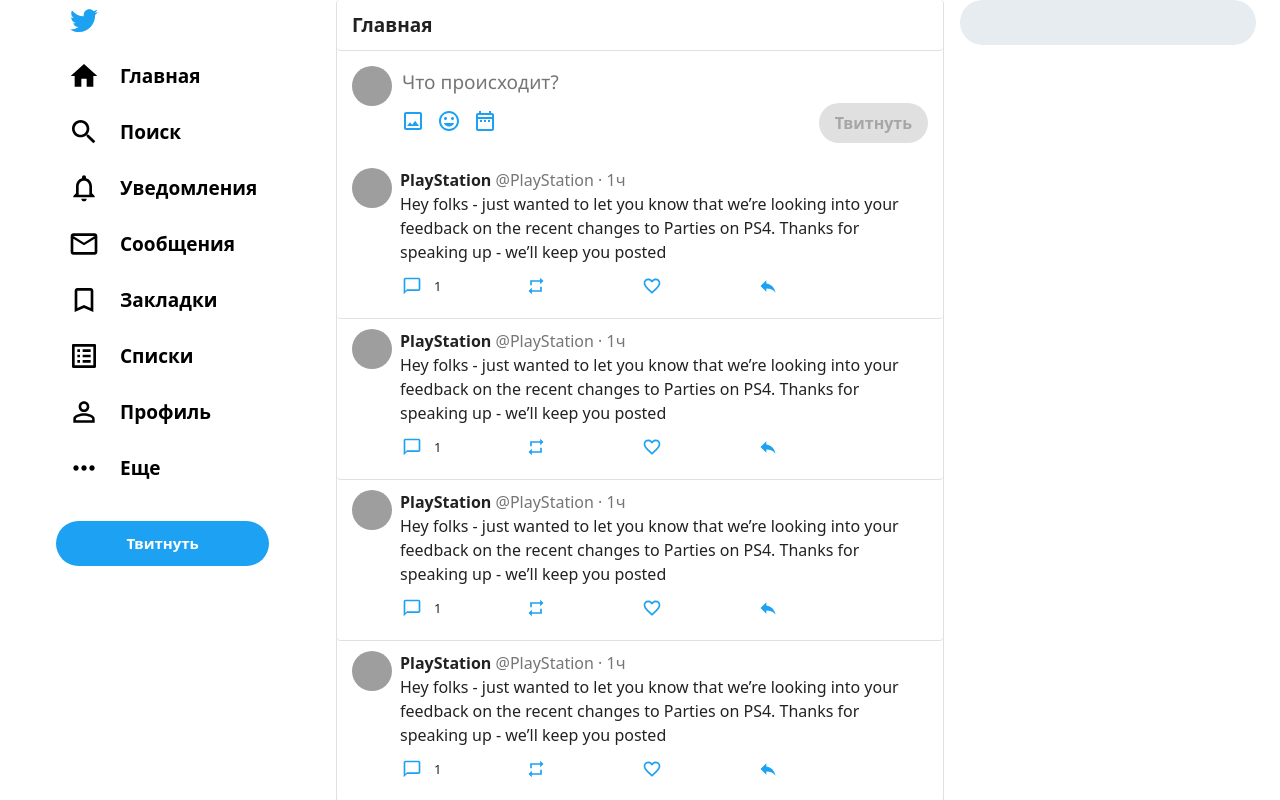
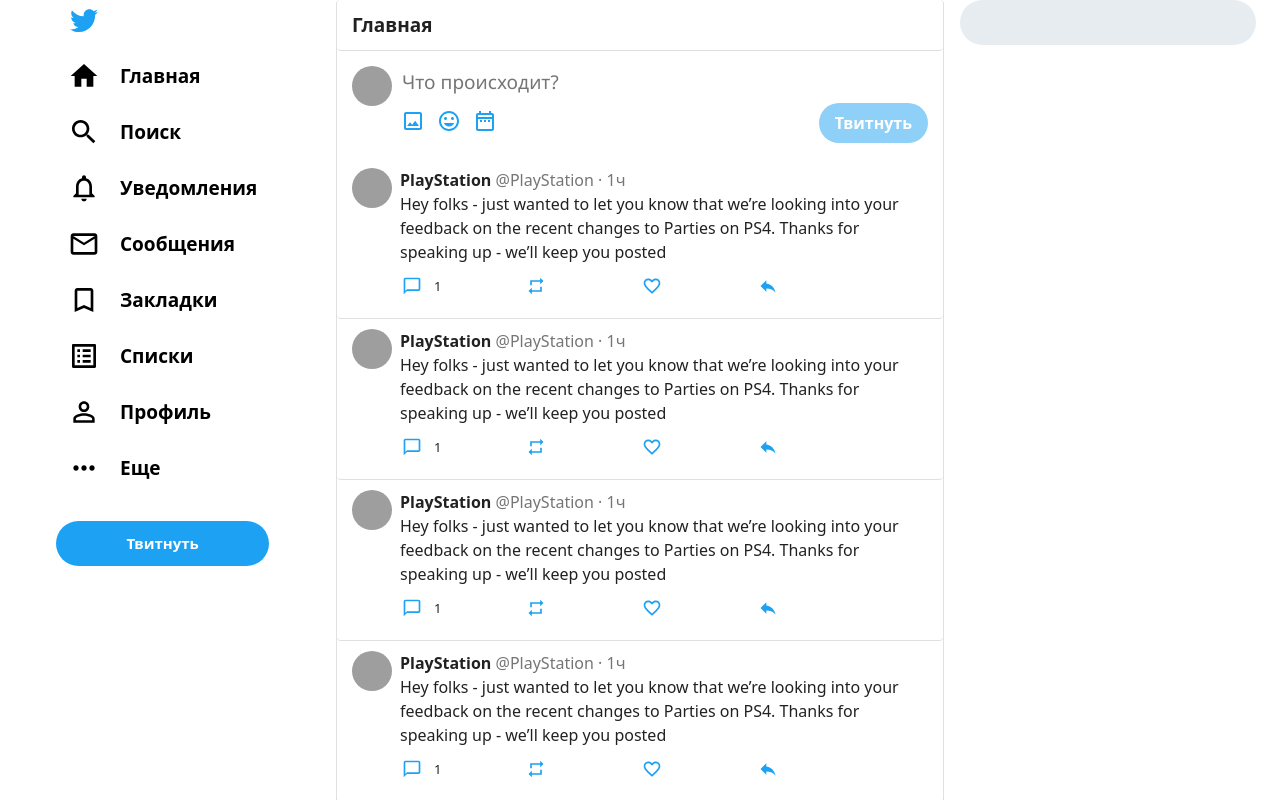
Before and after one commit to emmattfu/twitter_clone, a React (Create React App) app: page /home in a window 1280 px wide. Shown: the top 800 px of the page. Built offline with nearby package versions, Linux system fonts and the light colour scheme; grey boxes are pictures that could not be loaded.

Commit message:
disabled tweet button

```diff
--- a/src/components/MakeTweet.tsx
+++ b/src/components/MakeTweet.tsx
@@ -1,4 +1,4 @@
-import React, { useState } from "react";
+import React, { useState, useEffect } from "react";
 import { useHomeStyles } from "../pages/Home";
 import EmotionIcon from "@material-ui/icons/InsertEmoticonOutlined";
 import ImageIcon from "@material-ui/icons/ImageOutlined";
@@ -24,9 +24,7 @@
   const [value, setValue] = useState<number>(0);
   const [isEmpty, setIsEmpty] = useState<boolean>(true);
 
-  const tweetTextHandle = (e: React.ChangeEvent<HTMLTextAreaElement>): void => {
-    setTweetText(e.target.value);
-
+  useEffect(() => {
     if (tweetText.length) {
       setIsEmpty(false);
       setValue(tweetText.length / 5);
@@ -34,7 +32,10 @@
       setIsEmpty(true);
       setValue(tweetText.length / 5);
     }
+  }, [tweetText.length])
 
+  const tweetTextHandle = (e: React.ChangeEvent<HTMLTextAreaElement>): void => {
+    setTweetText(e.target.value);
   };
 
   return (
@@ -98,7 +99,7 @@
                   </div>
                 )}
 
-                <Button variant="contained" color="primary" disabled={isEmpty}>
+                <Button className={classes.tweetButtonSmall} variant="contained" color="primary" disabled={isEmpty}>
                   Твитнуть
                 </Button>
               </div>
--- a/src/pages/Home.tsx
+++ b/src/pages/Home.tsx
@@ -145,6 +145,12 @@
       fontSize: 15,
       marginTop: 25,
     },
+    tweetButtonSmall: {
+      "&.Mui-disabled": {
+        backgroundColor: "#8ED0F8",
+        color: 'white'
+      }
+    }
   })
 );
 
```
Lines whose indentation alone changed are shown as unchanged.
